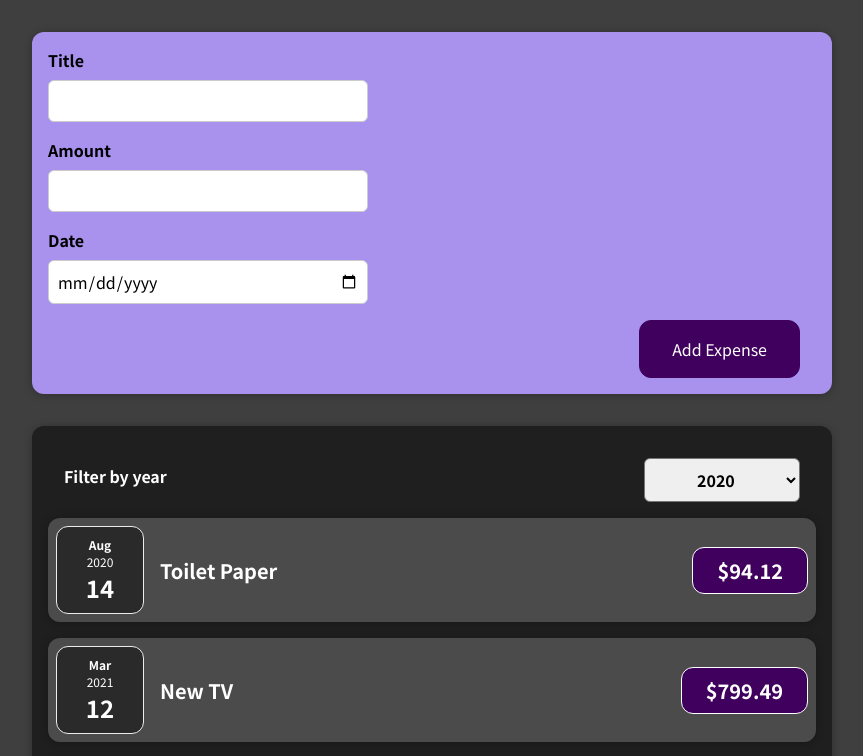
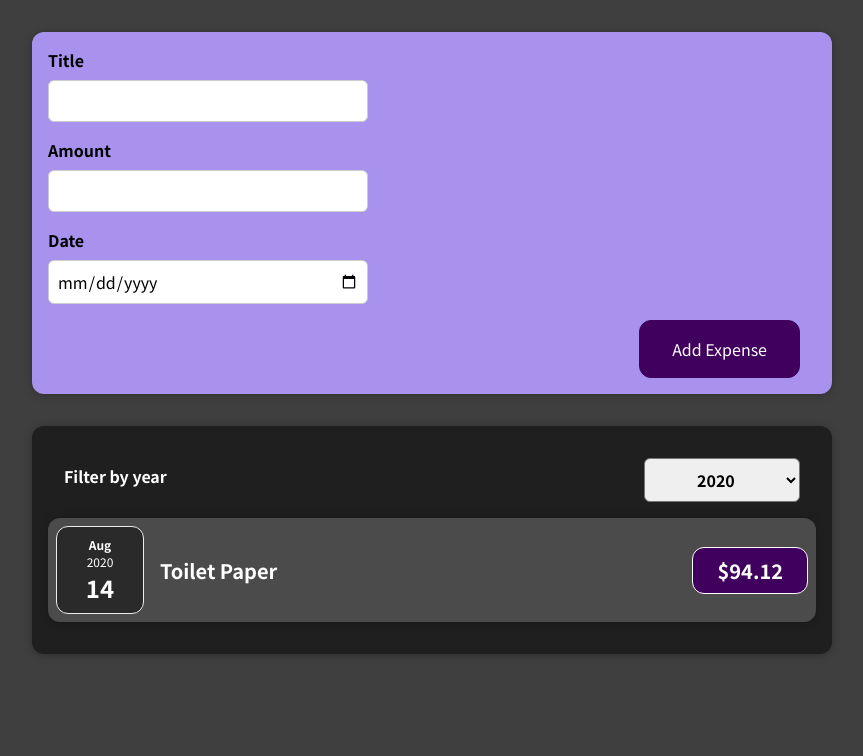
Before and after one commit to Artur760823/react-repetition-project, a React (Create React App) app in the folder 01-starting-setup/: page / in a window 1280 px wide. Shown: the top 756 px of the page, without its empty margins (208-1071 px from the left). Built offline with nearby package versions, Linux system fonts and the light colour scheme.

Commit message:
Add filter mechanics

```diff
--- a/01-starting-setup/src/components/Expenses/Expenses.js
+++ b/01-starting-setup/src/components/Expenses/Expenses.js
@@ -11,10 +11,13 @@
     setFilteredYear(selectedYear);
   }
 
+  const filteredExpenses = props.expenses.filter(expense => {
+    return expense.date.getFullYear().toString() === filteredYear;
+  })
     return (
       <Card className="expenses">
         <ExpensesFilter selected={filteredYear} onChangeFilter={filterChangeHandler}/>
-        {props.expenses.map((expense) => (
+        {filteredExpenses.map((expense) => (
           <ExpenseItem
             key={expense.id}
             title={expense.title}
```
Also changed, not shown: 1 other file (tests, documents, lock files or other folders).
